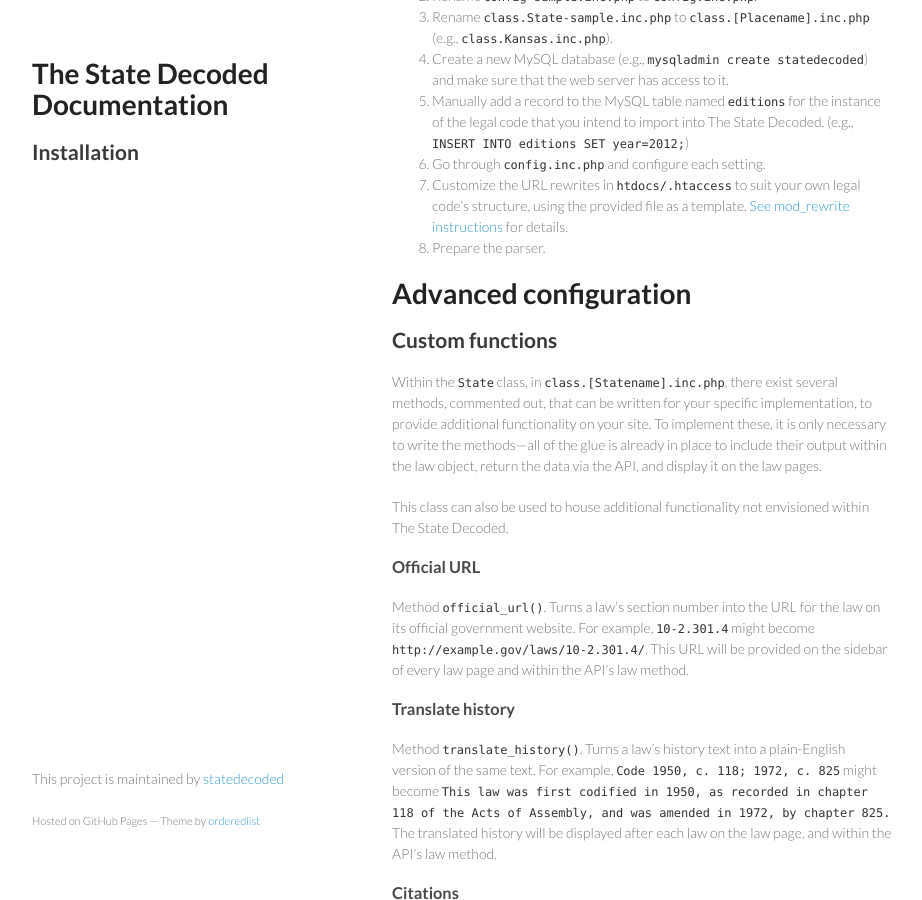
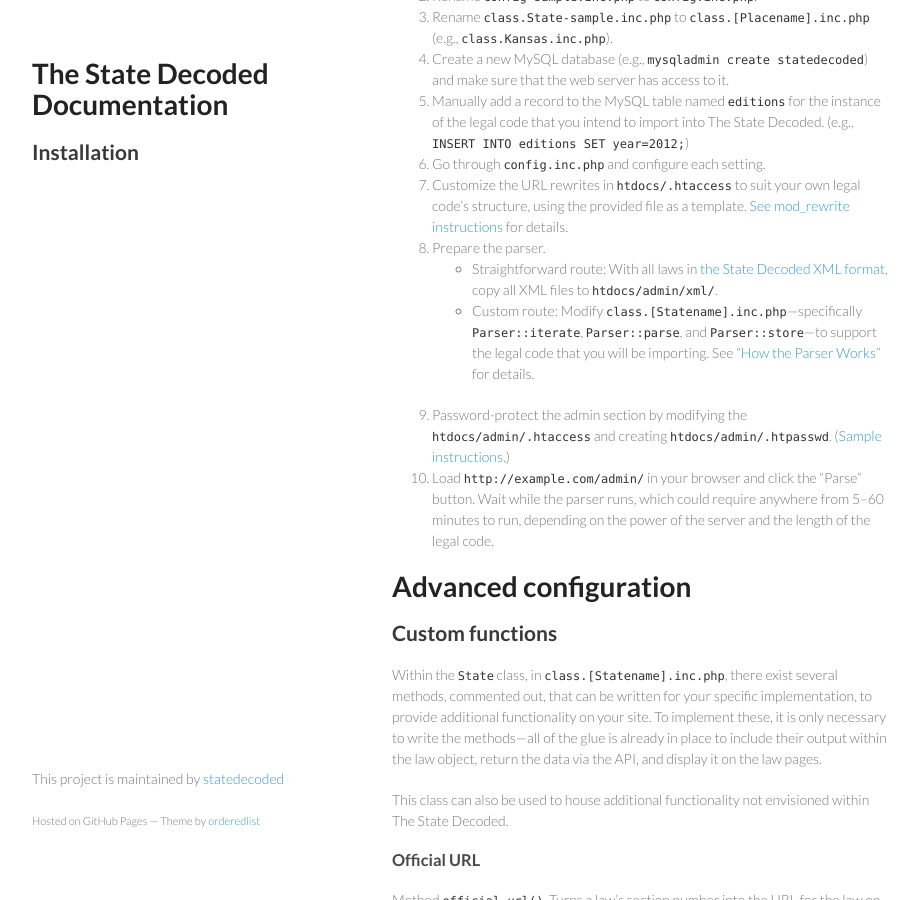
Before and after one commit to statedecoded/documentation, a Jekyll site: the page built from installation.md, in a window 1280 px wide and 900 px high, scrolled down 800 px. Shown: the whole window, without its empty margins (178-1100 px from the left). Built offline with Jekyll 4.4.1, drawn with Linux system fonts in a browser that asks for light colours.

Commit message:
Revert "My God, my God, why hast thou forsaken me?"
This reverts commit 0e791aaefb0c4f343ce3c181120b2db3eec8056c.

```diff
--- a/installation.md
+++ b/installation.md
@@ -34,7 +34,10 @@
 1. Go through `config.inc.php` and configure each setting.
 1. Customize the URL rewrites in `htdocs/.htaccess` to suit your own legal code's structure, using the provided file as a template. [See mod_rewrite instructions](http://httpd.apache.org/docs/current/mod/mod_rewrite.html) for details.
 1. Prepare the parser.
-
+	* Straightforward route: With all laws in [the State Decoded XML format](xml-format.html), copy all XML files to `htdocs/admin/xml/`.
+	* Custom route: Modify `class.[Statename].inc.php`—specifically `Parser::iterate`, `Parser::parse`, and `Parser::store`—to support the legal code that you will be importing. See "[How the Parser Works](parser.html)" for details.
+1. Password-protect the admin section by modifying the `htdocs/admin/.htaccess` and creating `htdocs/admin/.htpasswd`. ([Sample instructions](http://www.seas.upenn.edu/cets/answers/auth-htpasswd.html).)
+1. Load `http://example.com/admin/` in your browser and click the “Parse“ button. Wait while the parser runs, which could require anywhere from 5–60 minutes to run, depending on the power of the server and the length of the legal code.
 
 
 # Advanced configuration
```
